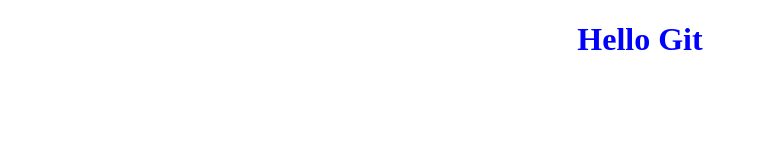
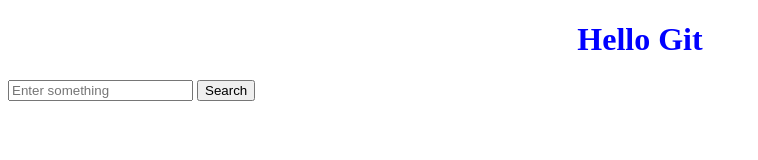
Before and after one commit to anaborgestri/my-awesome-first-start, a plain HTML site: page index.html in a window 1280 px wide. Shown: the whole page, without its empty margins (0-758 px from the left). Drawn offline with Linux system fonts and the light colour scheme.

Commit message:
added html form

```diff
--- a/index.html
+++ b/index.html
@@ -4,11 +4,15 @@
     <meta charset="UTF-8" />
     <meta name="viewport" content="width=device-width, initial-scale=1.0" />
 
-    <title>Document</title>
+    <title>Testing GitHub desktop</title>
     <link rel="stylesheet" href="style.css" />
   </head>
   <body>
     <h1>Hello Git</h1>
+    <form>
+      <input type="search" placeholder="Enter something" />
+      <input type="submit" value="Search" />
+    </form>
   </body>
   <script src="index.js"></script>
 </html>
```
